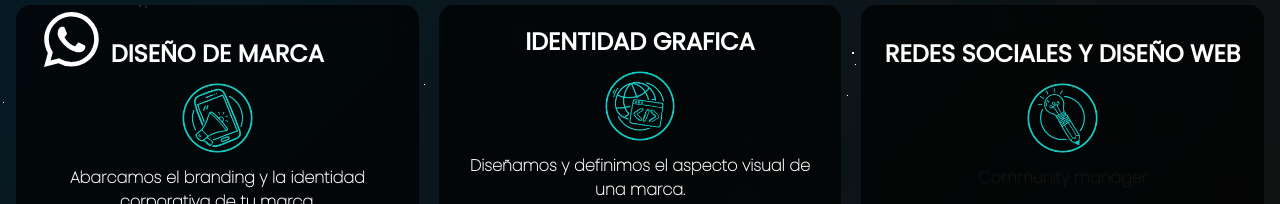
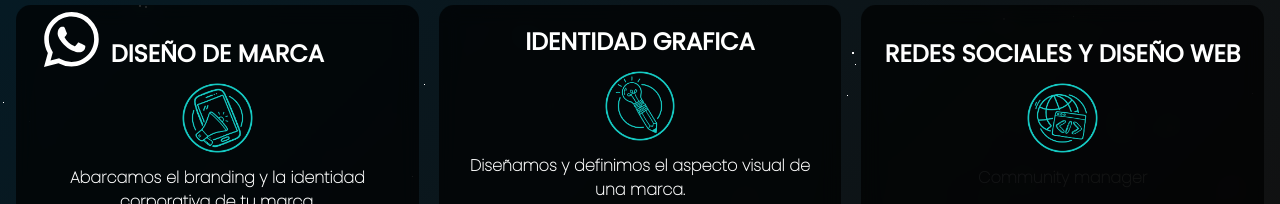
Before and after one commit to AngelLuna17-code/Lalaween, a React (Create React App) app: page / in a window 1280 px wide. Shown: the part 681-885 px from the top of the page. Built offline with nearby package versions, Linux system fonts and the light colour scheme.

Commit message:
imagenes cambiadas en cards

```diff
--- a/src/components/ServiceCards.tsx
+++ b/src/components/ServiceCards.tsx
@@ -17,8 +17,8 @@ export default function App() {
             title: "IDENTIDAD GRAFICA",
             subTitle: "Diseñamos y definimos el aspecto visual de una marca.",
             service: "En base al logotipo, misión, visión y objetivo de la empresa, se realiza el diseño adecuado para impreso o digital de una manera que sea fácil de identificar para el espectador y logre relacionarlo con la marca.",
-            image: "cards/card-3.webp",
-            icon: "icons/LalaWeen-WEB-10.webp",
+            image: "cards/card-2.webp",
+            icon: "icons/LalaWeen-WEB-09_1.webp",
             showInModal: false
         }
     ];
@@ -65,7 +65,7 @@ export default function App() {
                             </p>
                         </div>
                         <div className='mt-3'>
-                            <img className='mx-auto' style={{ height: "auto", width: "20%" }} src="/icons/LalaWeen-WEB-09_1.webp" alt="diseño" loading="lazy" />
+                            <img className='mx-auto' style={{ height: "auto", width: "20%" }} src="icons/LalaWeen-WEB-10.webp" alt="diseño" loading="lazy" />
                         </div>
                         <div>
                         </div>
@@ -80,7 +80,7 @@ export default function App() {
                     </div>
                 </div>
                 <div>
-                    <img className='h-[247.63px] w-[322.67px] xl:h-[309.02px] xl:w-[402.67px] 2xl:h-[360.17px] 2xl:w-[469.33px] rounded-b-[15px]' src="/cards/card-2.webp" alt="diseño" loading="lazy" />
+                    <img className='h-[247.63px] w-[322.67px] xl:h-[309.02px] xl:w-[402.67px] 2xl:h-[360.17px] 2xl:w-[469.33px] rounded-b-[15px]' src="/cards/card-3.webp" alt="diseño" loading="lazy" />
                 </div>
             </div>
         </div>
```
